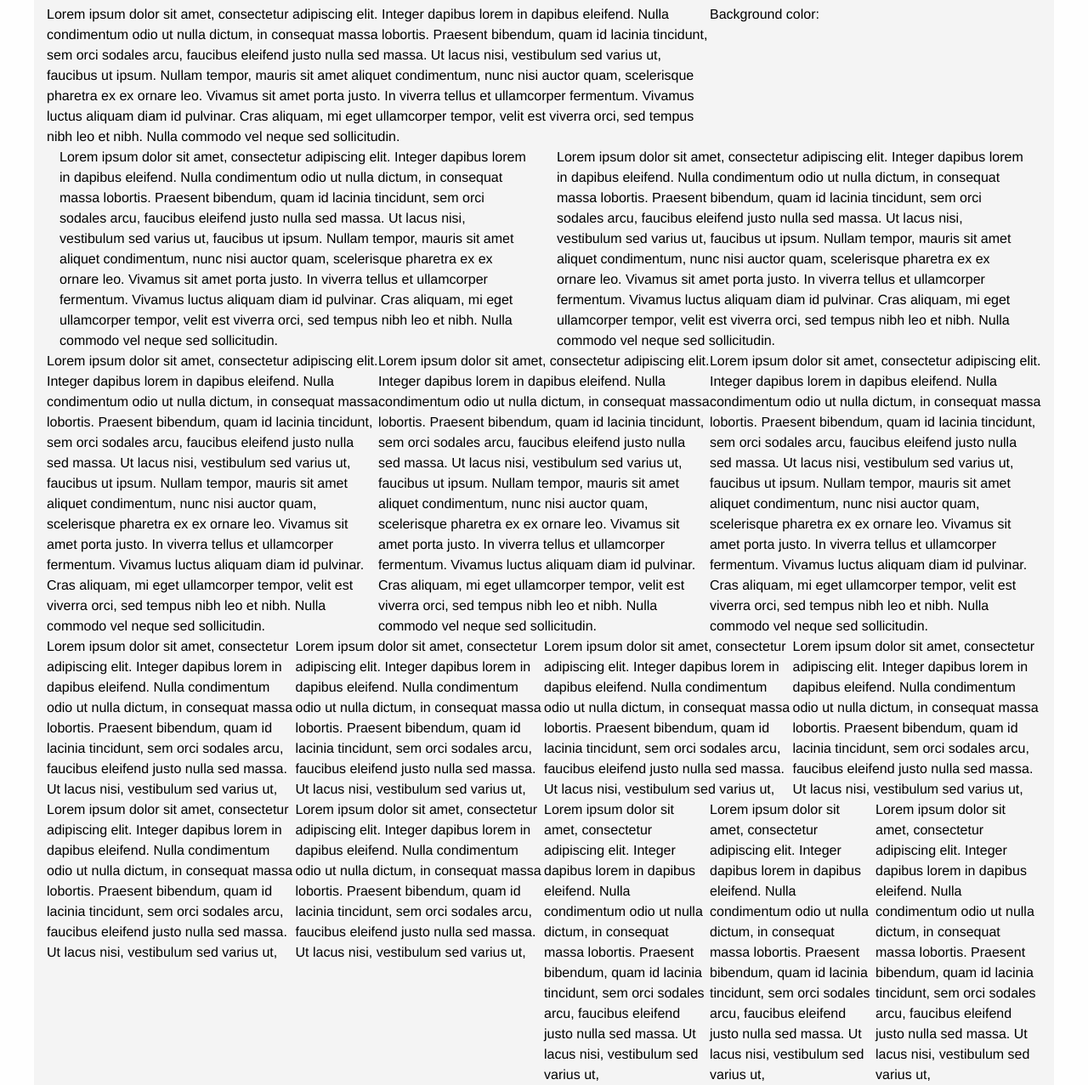
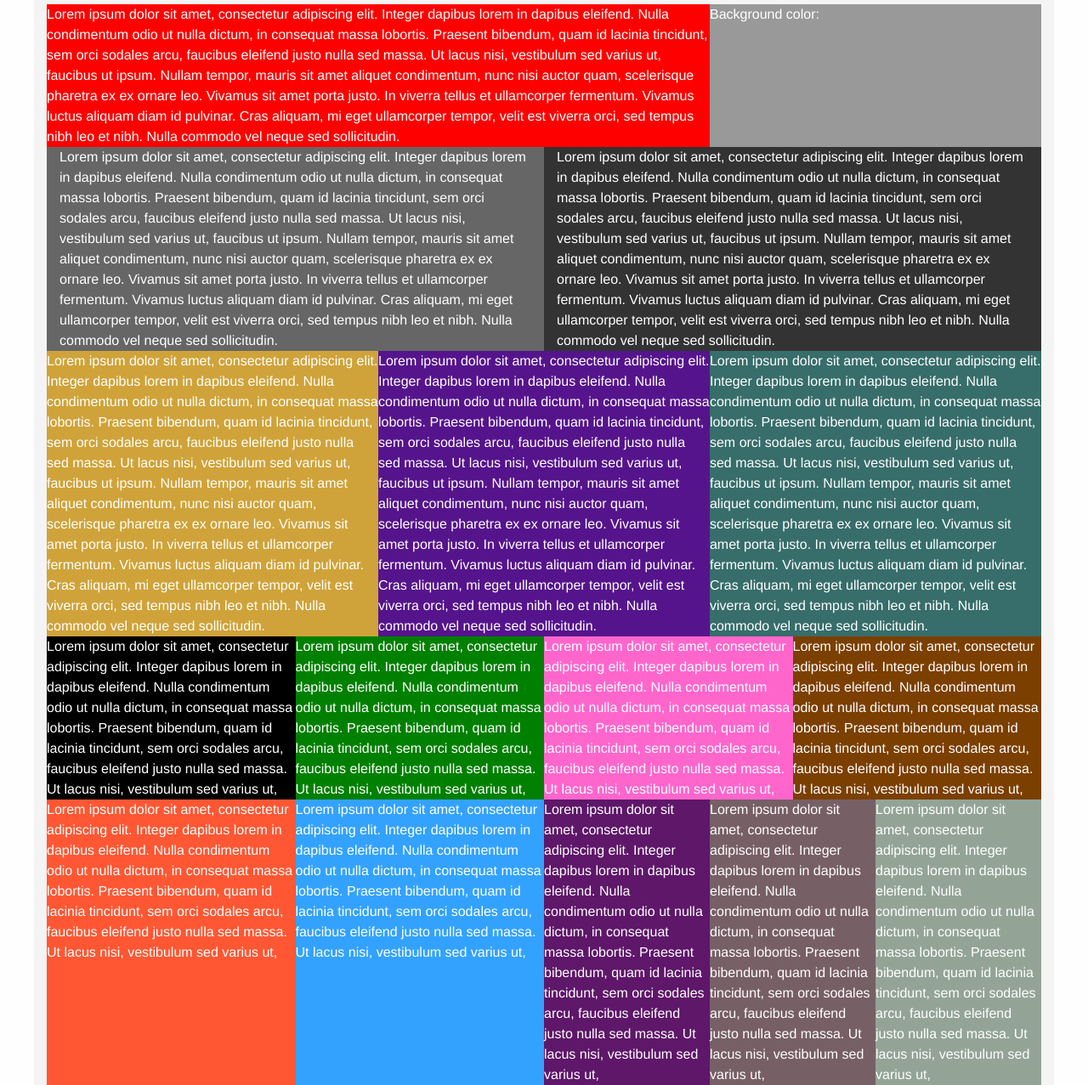
Before and after one commit to dstein110/J352, a plain HTML site: page Framework_Week7/index.html in a window 1280 px wide. Shown: the part 70-1347 px from the top of the page at 85% size. Drawn offline with Linux system fonts and the light colour scheme.

Commit message:
Update app.css

```diff
--- a/Framework_Week7/css/app.css
+++ b/Framework_Week7/css/app.css
@@ -4,4 +4,82 @@
 	text-align: left;
 }
 .box1 {
-	backgroun
+	background-color: #ff0000;
+	color: white;
+	text-align: left;
+}
+.box2 {
+	background-color: #999999;
+	color: white;
+	text-align: left;
+}
+.box3 {
+	background-color: #666666;
+	color: white;
+	text-align: left;
+}
+.box4 {
+	background-color: #333333;
+	color: white;
+	text-align: left;
+}
+.box5 {
+	background-color: #cfa339;
+	color: white;
+	text-align: left;
+}
+.box6 {
+	background-color: #55148c;
+	color: white;
+	text-align: left;
+}
+.box7 {
+	background-color: #376d6a;
+	color: white;
+	text-align: left;
+}
+.box8 {
+	background-color: #000000;
+	color: white;
+	text-align: left;
+}
+.box9 {
+	background-color: #008000;
+	color: white;
+	text-align: left;
+}
+.box10 {
+	background-color: #ff66cc;
+	color: white;
+	text-align: left;
+}
+.box11 {
+	background-color: #7b3f00;
+	color: white;
+	text-align: left;
+}
+.box12 {
+	background-color: #FF5733;
+	color: white;
+	text-align: left;
+}
+.box13 {
+	background-color: #33A2FF;
+	color: white;
+	text-align: left;
+}
+.box14 {
+	background-color: #5E1769;
+	color: white;
+	text-align: left;
+}
+.box15 {
+	background-color: #775F66;
+	color: white;
+	text-align: left;
+}
+.box16 {
+	background-color: #93A496;
+	color: white;
+	text-align: left;
+}
```
